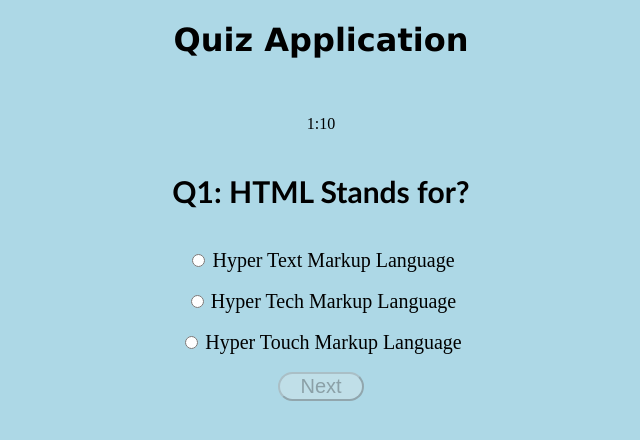
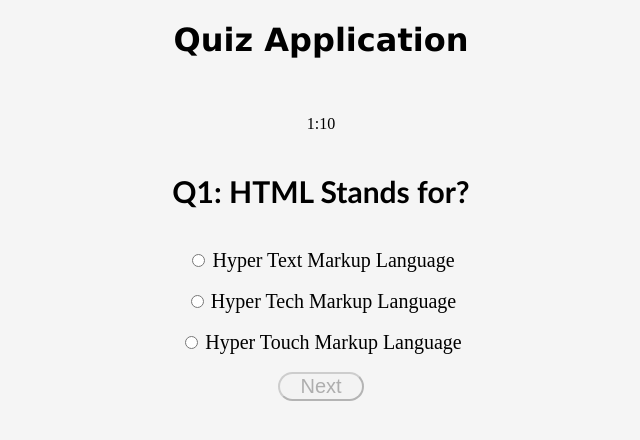
Before and after one commit to faisalfarooq1126/quiz-Application, a plain HTML site: page index.html in a window 1280 px wide. Shown: the whole page, without its empty margins (319-959 px from the left). Drawn offline with Linux system fonts and the light colour scheme; some packages are replaced by stand-ins of ours; a script that the page names is missing.

Commit message:
create a file

```diff
--- a/index.html
+++ b/index.html
@@ -11,7 +11,7 @@
   <body>
     <style>
       body{
-        background-color: lightblue;
+        background-color: whitesmoke;
       }
     </style>
       <center>
```
